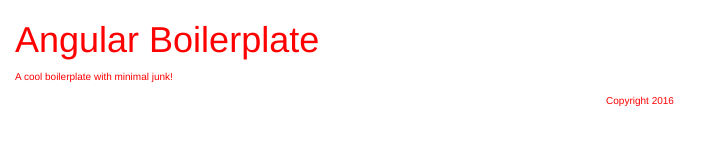
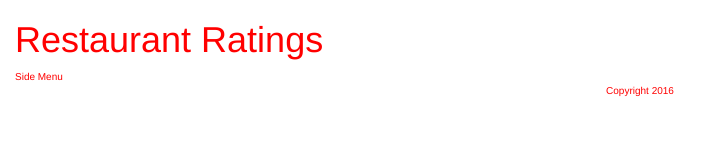
Before and after one commit to natashahakun/restaurant-ratings, a website: page index.html in a window 1280 px wide. Shown: the whole page, without its empty margins (0-722 px from the left). Drawn offline with Linux system fonts and the light colour scheme.

Commit message:
Add side menu and update app name.

```diff
--- a/index.html
+++ b/index.html
@@ -26,7 +26,10 @@
             <div ng-include="'views/header.html'" class="header"></div>
             <div ng-include="'views/nav.html'" class="nav"></div>
 
-            <div ui-view></div>
+            <div class="row">
+                <div ng-include="'views/menu.html'" class="col-xs-12 col-md-2"></div>
+                <div ui-view class="col-xs-12 col-md-10"></div>
+            </div>
 
             <div ng-include="'views/footer.html'" class="footer"></div>
 
--- a/views/header.html
+++ b/views/header.html
@@ -1,6 +1,5 @@
 <div class="row">
 	<div class="col-xs-12">
-		<h1>Angular Boilerplate</h1>
-		<p>A cool boilerplate with minimal junk!</p>
+		<h1>Restaurant Ratings</h1>
 	</div>
 </div>
--- /dev/null
+++ b/views/menu.html
@@ -0,0 +1,3 @@
+<div>
+	<div>Side Menu</div>
+</div>
```
